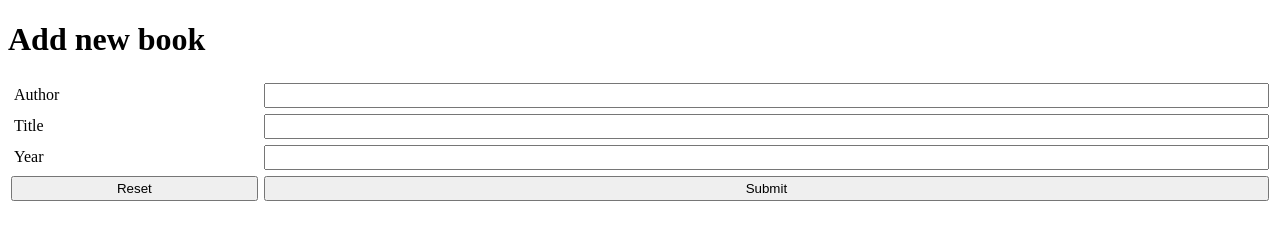
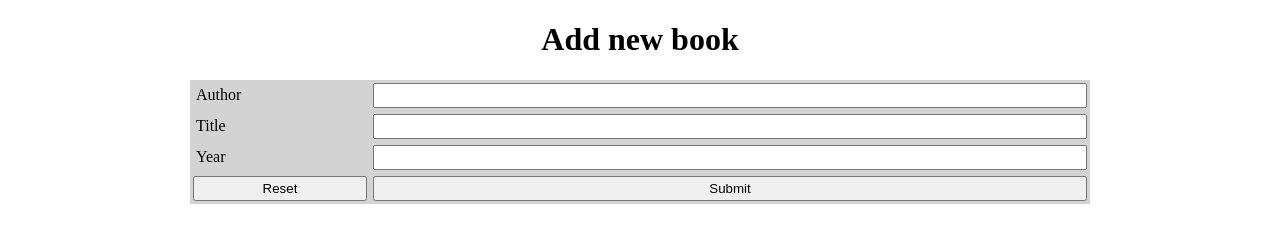
Before and after one commit to uthcst/express_form, a website: page www/index.html in a window 1280 px wide. Drawn offline with Linux system fonts and the light colour scheme.

Commit message:
changed form css

```diff
--- a/www/index.html
+++ b/www/index.html
@@ -7,8 +7,15 @@
     <meta name="viewport" content="width=device-width, initial-scale=1.0">
     <title>Post Data Form</title>
     <style>
+        h1{
+            text-align: center;
+        }
         form{
+            width: 80%;
+            max-width: 900px;
+            margin: auto;
             display: grid;
+            background-color: lightgray;
             grid-template-columns: 1fr 4fr;
         }
         form *{
```
